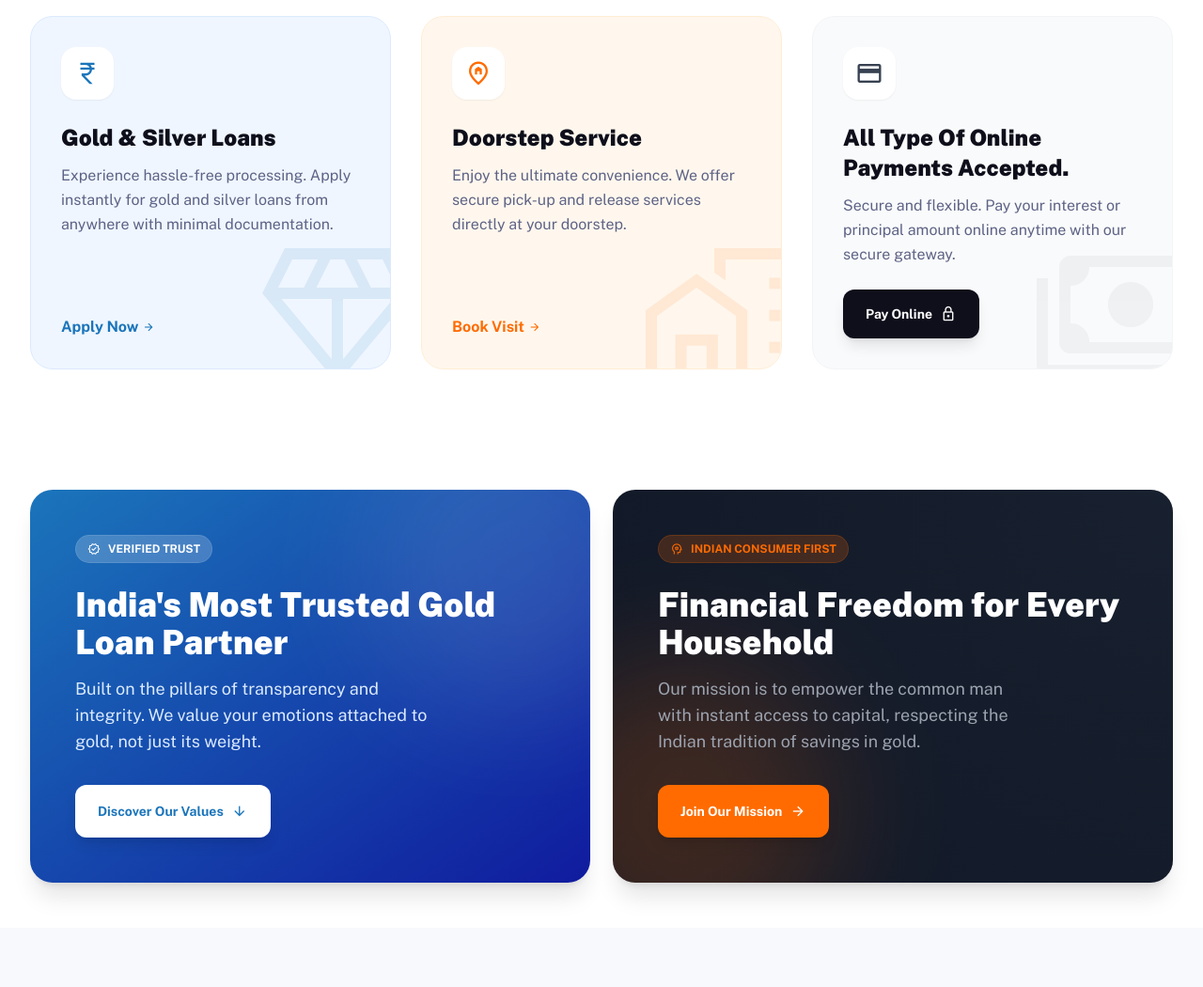
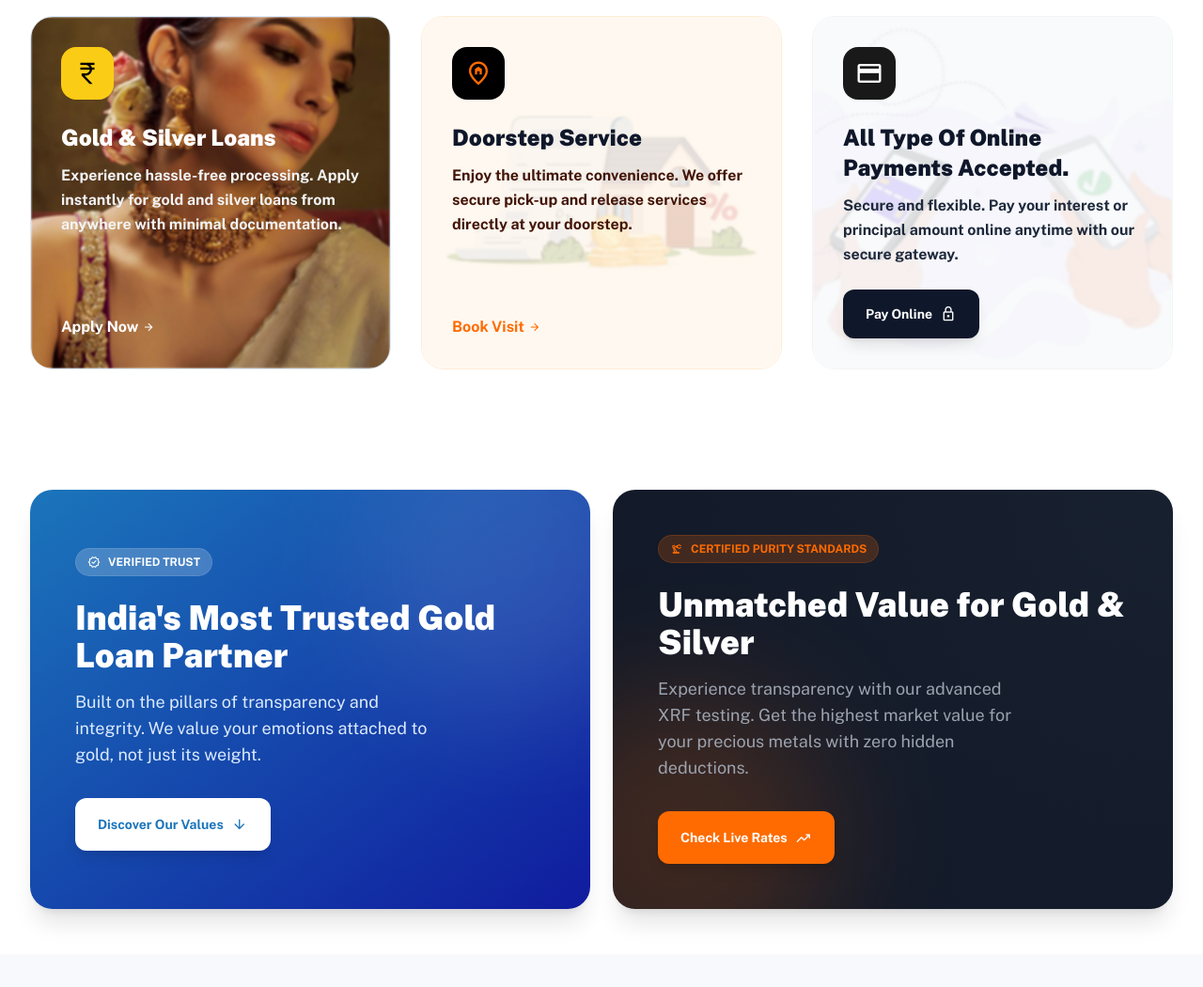
Before and after one commit to krishnakolpte/Rightway, a plain HTML site: page index.html in a window 1280 px wide. Shown: the part 980-2030 px from the top of the page at 94% size. Drawn offline with nearby package versions, Linux system fonts and the light colour scheme; a web font is replaced by a local one.

Commit message:
details and some part changed

```diff
--- a/index.html
+++ b/index.html
@@ -466,32 +466,33 @@
 			<div class="max-w-7xl mx-auto px-4 sm:px-6 lg:px-8">
 				<div class="grid md:grid-cols-3 gap-8">
 					<div
-						class="relative overflow-hidden rounded-3xl p-8 bg-blue-50 border border-blue-100 hover:shadow-xl hover:border-blue-200 transition-all duration-300 group"
-					>
-						<div
-							class="absolute -right-10 -bottom-10 opacity-10 group-hover:opacity-20 transition-opacity"
-						>
-							<span
-								class="material-symbols-outlined text-[12rem] text-primary"
-								>diamond</span
-							>
-						</div>
+						class="relative overflow-hidden rounded-3xl p-8 border border-blue-100 hover:shadow-xl transition-all duration-300 group min-h-[340px]"
+					>
+						<div
+							class="absolute inset-0 z-0 bg-cover bg-center transition-transform duration-500 group-hover:scale-110"
+							style="
+								background-image: url('./asetts/service1.jpg');
+								filter: blur(1px);
+							"
+						></div>
+						<div class="absolute inset-0 z-0 bg-black-200"></div>
 						<div class="relative z-10 flex flex-col h-full">
 							<div
-								class="w-14 h-14 bg-white rounded-2xl flex items-center justify-center shadow-sm mb-6 text-primary"
-							>
-								<span class="material-symbols-outlined text-3xl"
+								class="w-14 h-14 bg-yellow-400 backdrop-blur-md rounded-2xl flex items-center justify-center shadow-sm mb-6 text-white"
+							>
+								<span
+									class="material-symbols-outlined text-3xl text-black"
 									>currency_rupee</span
 								>
 							</div>
 							<h3
-								class="text-2xl font-black text-text-dark mb-3"
+								class="text-2xl font-black text-white mb-3"
 								data-i18n="service-1-title"
 							>
-								Gold &amp; Silver Loans
+								Gold & Silver Loans
 							</h3>
 							<p
-								class="text-text-light text-base leading-relaxed mb-6"
+								class="text-gray-100 text-base font-semibold leading-relaxed mb-6"
 								data-i18n="service-1-desc"
 							>
 								Experience hassle-free processing. Apply
@@ -500,7 +501,7 @@
 							</p>
 							<div class="mt-auto">
 								<a
-									class="inline-flex items-center text-primary font-bold hover:gap-2 transition-all"
+									class="inline-flex items-center text-white font-bold hover:gap-2 transition-all"
 									href="#"
 								>
 									<span data-i18n="service-1-btn"
@@ -516,32 +517,33 @@
 					</div>
 
 					<div
-						class="relative overflow-hidden rounded-3xl p-8 bg-orange-50 border border-orange-100 hover:shadow-xl hover:border-orange-200 transition-all duration-300 group"
-					>
-						<div
-							class="absolute -right-10 -bottom-10 opacity-10 group-hover:opacity-20 transition-opacity"
-						>
-							<span
-								class="material-symbols-outlined text-[12rem] text-accent"
-								>home_work</span
-							>
-						</div>
+						class="relative overflow-hidden rounded-3xl p-8 border border-orange-100 hover:shadow-xl transition-all duration-300 group min-h-[340px]"
+					>
+						<div
+							class="absolute inset-0 z-0 bg-cover bg-center transition-transform duration-500 group-hover:scale-110"
+							style="
+								background-image: url('./asetts/service2.jpg');
+								filter: blur(1px);
+							"
+						></div>
+						<div class="absolute inset-0 z-0 bg-orange-50/80"></div>
+
 						<div class="relative z-10 flex flex-col h-full">
 							<div
-								class="w-14 h-14 bg-white rounded-2xl flex items-center justify-center shadow-sm mb-6 text-accent"
+								class="w-14 h-14 bg-black backdrop-blur-md rounded-2xl flex items-center justify-center shadow-sm mb-6 text-accent"
 							>
 								<span class="material-symbols-outlined text-3xl"
 									>home_pin</span
 								>
 							</div>
 							<h3
-								class="text-2xl font-black text-text-dark mb-3"
+								class="text-2xl font-black text-slate-900 mb-3"
 								data-i18n="service-2-title"
 							>
 								Doorstep Service
 							</h3>
 							<p
-								class="text-text-light text-base leading-relaxed mb-6"
+								class="text-orange-950 text-base font-semibold leading-relaxed mb-6"
 								data-i18n="service-2-desc"
 							>
 								Enjoy the ultimate convenience. We offer secure
@@ -566,32 +568,33 @@
 					</div>
 
 					<div
-						class="relative overflow-hidden rounded-3xl p-8 bg-gray-50 border border-gray-100 hover:shadow-xl hover:border-gray-200 transition-all duration-300 group"
-					>
-						<div
-							class="absolute -right-10 -bottom-10 opacity-10 group-hover:opacity-20 transition-opacity"
-						>
-							<span
-								class="material-symbols-outlined text-[12rem] text-gray-400"
-								>payments</span
-							>
-						</div>
+						class="relative overflow-hidden rounded-3xl p-8 border border-gray-100 hover:shadow-xl transition-all duration-300 group min-h-[340px]"
+					>
+						<div
+							class="absolute inset-0 z-0 bg-cover bg-center transition-transform duration-500 group-hover:scale-110"
+							style="
+								background-image: url('./asetts/service3.jpg');
+								filter: blur(1px);
+							"
+						></div>
+						<div class="absolute inset-0 z-0 bg-slate-50/85"></div>
+
 						<div class="relative z-10 flex flex-col h-full">
 							<div
-								class="w-14 h-14 bg-white rounded-2xl flex items-center justify-center shadow-sm mb-6 text-gray-700"
+								class="w-14 h-14 bg-black/90 backdrop-blur-md rounded-2xl flex items-center justify-center shadow-sm mb-6 text-white"
 							>
 								<span class="material-symbols-outlined text-3xl"
 									>credit_card</span
 								>
 							</div>
 							<h3
-								class="text-2xl font-black text-text-dark mb-3"
+								class="text-2xl font-black text-slate-900 mb-3"
 								data-i18n="service-3-title"
 							>
-								All Type Of Online Payments Accepted.
+								Online Payments
 							</h3>
 							<p
-								class="text-text-light text-base leading-relaxed mb-6"
+								class="text-slate-800 text-base font-semibold leading-relaxed mb-6"
 								data-i18n="service-3-desc"
 							>
 								Secure and flexible. Pay your interest or
@@ -600,7 +603,7 @@
 							</p>
 							<div class="mt-auto">
 								<button
-									class="bg-text-dark hover:bg-black text-white px-6 py-3 rounded-xl font-bold text-sm shadow-lg shadow-black/10 flex items-center gap-2 w-max transition-all hover:-translate-y-1"
+									class="bg-slate-900 hover:bg-black text-white px-6 py-3 rounded-xl font-bold text-sm shadow-lg flex items-center gap-2 w-max transition-all hover:-translate-y-1"
 								>
 									<span data-i18n="service-3-btn"
 										>Pay Online</span
@@ -971,39 +974,43 @@
 						<div
 							class="absolute top-0 right-0 w-full h-full bg-[radial-gradient(circle_at_top_right,_var(--tw-gradient-stops))] from-gray-800 to-transparent opacity-50"
 						></div>
+
 						<div class="relative z-10">
 							<div
 								class="inline-flex items-center gap-2 px-3 py-1 rounded-full bg-accent/20 backdrop-blur-md text-accent text-xs font-bold uppercase mb-6 border border-accent/20"
 							>
 								<span class="material-symbols-outlined text-sm"
-									>psychology</span
-								>
-								<span data-i18n="mission-badge-consumer"
-									>Indian Consumer First</span
-								>
-							</div>
+									>precision_manufacturing</span
+								>
+								<span data-i18n="purity-badge"
+									>Certified Purity Standards</span
+								>
+							</div>
+
 							<h3
 								class="text-3xl lg:text-4xl font-black mb-4 leading-tight"
-								data-i18n="mission-2-title"
-							>
-								Financial Freedom for Every Household
+								data-i18n="purity-title"
+							>
+								Unmatched Value for Gold & Silver
 							</h3>
+
 							<p
 								class="text-gray-400 text-lg mb-8 max-w-sm"
-								data-i18n="mission-2-desc"
-							>
-								Our mission is to empower the common man with
-								instant access to capital, respecting the Indian
-								tradition of savings in gold.
+								data-i18n="purity-desc"
+							>
+								Experience transparency with our advanced XRF
+								testing. Get the highest market value for your
+								precious metals with zero hidden deductions.
 							</p>
+
 							<button
 								class="bg-accent text-white px-6 py-3.5 rounded-xl font-bold text-sm shadow-lg w-max hover:bg-accent-dark transition-colors flex items-center gap-2"
 							>
-								<span data-i18n="mission-2-btn"
-									>Join Our Mission</span
+								<span data-i18n="purity-btn"
+									>Check Live Rates</span
 								>
 								<span class="material-symbols-outlined text-lg"
-									>arrow_forward</span
+									>trending_up</span
 								>
 							</button>
 						</div>
@@ -1063,7 +1070,7 @@
 								class="break-inside-avoid group relative rounded-3xl overflow-hidden shadow-lg transform hover:scale-[1.02] transition-transform duration-500"
 							>
 								<img
-									src="./asetts/offer1.webp"
+									src="./asetts/offer1.jpg"
 									alt="Offer 1"
 									class="w-full h-auto object-cover"
 								/>
@@ -1087,7 +1094,7 @@
 						class="text-3xl md:text-4xl font-black text-text-dark mb-4"
 						data-i18n="choose-title"
 					>
-						Why Choose Rightway Pe?
+						Why Choose Rightway Gold?
 					</h2>
 					<p
 						class="text-lg text-text-light"
@@ -2730,9 +2737,9 @@
 									>
 										Email
 									</h4>
-									<!-- <p class="text-text-light mt-1">
-										support@rightwaype.com
-									</p> -->
+									<p class="text-text-light mt-1">
+										info@rightwaygoldloan.in
+									</p>
 								</div>
 							</div>
 						</div>
@@ -3024,7 +3031,7 @@
 									class="material-symbols-outlined text-lg shrink-0 text-accent"
 									>mail</span
 								>
-								<!-- <span>support@rightwaype.com</span> -->
+								<span>info@rightwaygoldloan.in</span>
 							</li>
 						</ul>
 					</div>
--- a/script.js
+++ b/script.js
@@ -43,13 +43,13 @@ const translations = {
 		"mission-1-desc":
 			"Built on the pillars of transparency and integrity. We value your emotions attached to gold, not just its weight.",
 		"mission-1-btn": "Discover Our Values",
-		"mission-badge-consumer": "Indian Consumer First",
-		"mission-2-title": "Financial Freedom for Every Household",
-		"mission-2-desc":
-			"Our mission is to empower the common man with instant access to capital, respecting the Indian tradition of savings in gold.",
-		"mission-2-btn": "Join Our Mission",
+		"purity-badge": "Certified Purity Standards",
+		"purity-title": "Unmatched Value for Gold & Silver",
+		"purity-desc":
+			"Experience transparency with our advanced XRF testing. Get the highest market value for your precious metals with zero hidden deductions.",
+		"purity-btn": "Check Live Rates",
 
-		"choose-title": "Why Choose Rightway Pe?",
+		"choose-title": "Why Choose Rightway Gold?",
 		"choose-subtitle":
 			"We offer features that others don't, tailored for your peace of mind.",
 		"choose-1-title": "Gold & Silver Coins Accepted",
@@ -327,13 +327,13 @@ const translations = {
 		"mission-1-desc":
 			"ಪಾರದರ್ಶಕತೆ ಮತ್ತು ಸಮಗ್ರತೆಯ ಅಡಿಪಾಯದ ಮೇಲೆ ನಿರ್ಮಿಸಲಾಗಿದೆ. ನಾವು ನಿಮ್ಮ ಚಿನ್ನದ ತೂಕಕ್ಕಿಂತ ಹೆಚ್ಚಾಗಿ ಅದರೊಂದಿಗಿನ ನಿಮ್ಮ ಭಾವನೆಗಳನ್ನು ಗೌರವಿಸುತ್ತೇವೆ.",
 		"mission-1-btn": "ನಮ್ಮ ಮೌಲ್ಯಗಳನ್ನು ತಿಳಿಯಿರಿ",
-		"mission-badge-consumer": "ಭಾರತೀಯ ಗ್ರಾಹಕರಿಗೆ ಮೊದಲ ಆದ್ಯತೆ",
-		"mission-2-title": "ಪ್ರತಿ ಮನೆಗೂ ಆರ್ಥಿಕ ಸ್ವಾತಂತ್ರ್ಯ",
-		"mission-2-desc":
-			"ಸಾಮಾನ್ಯ ಮನುಷ್ಯನಿಗೆ ಬಂಡವಾಳದ ತ್ವರಿತ ಲಭ್ಯತೆಯೊಂದಿಗೆ ಸಬಲೀಕರಣ ಮಾಡುವುದು ಮತ್ತು ಚಿನ್ನದ ಉಳಿತಾಯದ ಭಾರತೀಯ ಸಂಪ್ರದಾಯವನ್ನು ಗೌರವಿಸುವುದು ನಮ್ಮ ಗುರಿ.",
-		"mission-2-btn": "ನಮ್ಮ ಮಿಷನ್ ಸೇರಿ",
+		"purity-badge": "ಪ್ರಮಾಣೀಕೃತ ಶುದ್ಧತೆಯ ಮಾನದಂಡಗಳು",
+		"purity-title": "ಚಿನ್ನ ಮತ್ತು ಬೆಳ್ಳಿಗೆ ಸಾಟಿಯಿಲ್ಲದ ಮೌಲ್ಯ",
+		"purity-desc":
+			"ನಮ್ಮ ಸುಧಾರಿತ ಎಕ್ಸ್‌ಆರ್‌ಎಫ್ ಪರೀಕ್ಷೆಯೊಂದಿಗೆ ಪಾರದರ್ಶಕತೆಯನ್ನು ಅನುಭವಿಸಿ. ಯಾವುದೇ ಗುಪ್ತ ಕಡಿತಗಳಿಲ್ಲದೆ ನಿಮ್ಮ ಅಮೂಲ್ಯ ಲೋಹಗಳಿಗೆ ಹೆಚ್ಚಿನ ಮಾರುಕಟ್ಟೆ ಮೌಲ್ಯವನ್ನು ಪಡೆಯಿರಿ.",
+		"purity-btn": "ಲೈವ್ ದರಗಳನ್ನು ಪರಿಶೀಲಿಸಿ",
 
-		"choose-title": "ರೈಟ್ವೇ ಪೇ ಅನ್ನು ಏಕೆ ಆರಿಸಬೇಕು?",
+		"choose-title": "ರೈಟ್ವೇ ಗೋಲ್ಡ್ ಅನ್ನು ಏಕೆ ಆರಿಸಬೇಕು?",
 		"choose-subtitle":
 			"ನಿಮ್ಮ ಮನದ ಶಾಂತಿಗಾಗಿ ಇತರರು ನೀಡದ ವಿಶಿಷ್ಟ ವೈಶಿಷ್ಟ್ಯಗಳನ್ನು ನಾವು ನೀಡುತ್ತೇವೆ.",
 		"choose-1-title": "ಚಿನ್ನ ಮತ್ತು ಬೆಳ್ಳಿ ನಾಣ್ಯಗಳನ್ನು ಸ್ವೀಕರಿಸಲಾಗುತ್ತದೆ",
```
Also changed, not shown: asetts/offer1.jpg (added), asetts/offer1.webp (deleted), asetts/service1.jpg (added), asetts/service2.jpg (added), asetts/service3.jpg (added).
